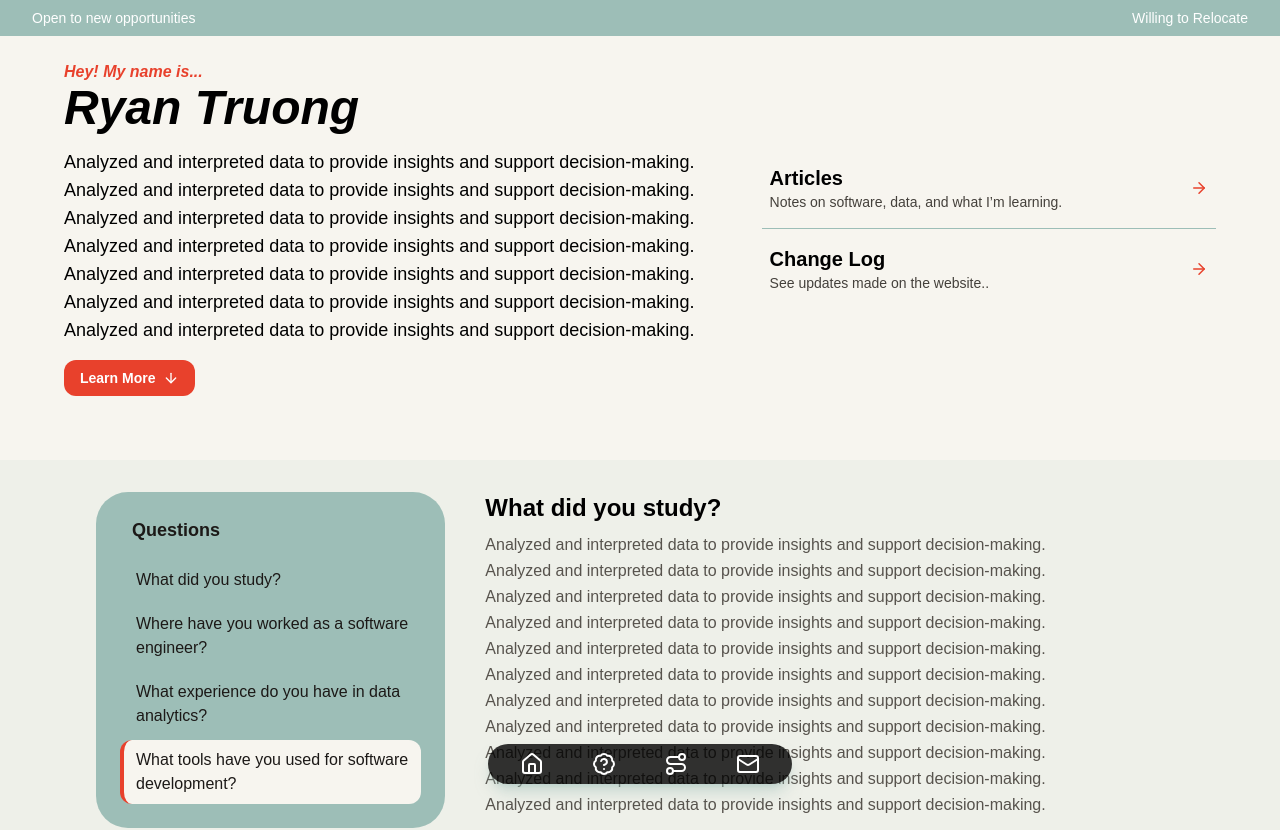
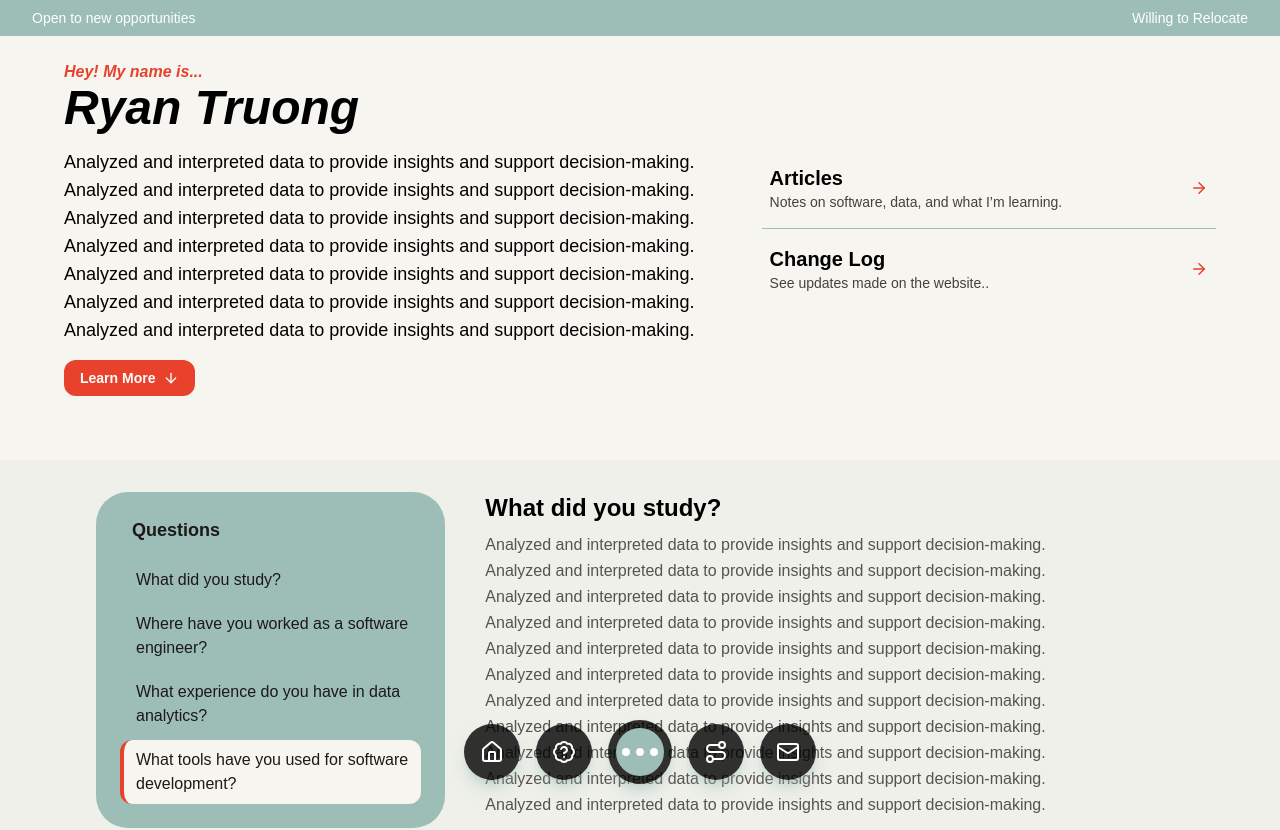
Before and after one commit to ryanctruong/personal-website, a React (Vite) app in the folder client/: page / in a window 1280 px wide. Shown: the top 830 px of the page. Built offline with nearby package versions, Linux system fonts and the light colour scheme; no server answers.

Commit message:
create nav link to apply dry to the navigation

```diff
--- /dev/null
+++ b/client/src/components/Navbar/NavLink.tsx
@@ -0,0 +1,14 @@
+import type { LucideIcon } from 'lucide-react'
+
+type NavLinkProps = {
+    href: string
+    icon: LucideIcon
+}
+
+const NavLink = ({ href, icon: Icon }: NavLinkProps) => (
+    <a href={href} className="flex items-center p-4 rounded-4xl text-md bg-[#000000]/80 text-white shadow-lg shadow-[#9dbeb7]/50 w-fit h-fit hover:bg-[#E8412C] cursor-pointer">
+        <Icon size={24} aria-hidden="true" />
+    </a>
+)
+
+export default NavLink
--- a/client/src/components/Navbar/Navbar.tsx
+++ b/client/src/components/Navbar/Navbar.tsx
@@ -1,5 +1,7 @@
 import { useEffect, useState } from 'react'
-import { House, BadgeQuestionMark, Route, Mail } from 'lucide-react'
+import { House, BadgeQuestionMark, Ellipsis, Route, Mail } from 'lucide-react'
+
+import NavLink from './NavLink'
 
 const Navbar = () => {
     const [isScrolling, setIsScrolling] = useState(false)
@@ -29,19 +31,20 @@ const Navbar = () => {
             inert={isScrolling}
             className={`fixed inset-x-0 bottom-0 z-10 flex justify-center p-4 text-center transition-[translate,opacity] duration-200 ease-out motion-reduce:transition-none ${visibilityClasses}`}
         >
-            <div className="flex justify-center gap-12 py-2 px-8 rounded-4xl text-md bg-[#000000]/80 text-white shadow-lg shadow-[#9dbeb7]/50">
-                <a href="#" className="flex items-center gap-2 cursor-pointer">
-                    <House size={24} />
-                </a>
-                <a href="#questions" className="flex items-center gap-2 cursor-pointer">
-                    <BadgeQuestionMark size={24} />
-                </a>
-                <a href="#timeline" className="flex items-center gap-2">
-                    <Route size={24} />
-                </a>
-                <a href="#contact-me" className="flex items-center gap-2 cursor-pointer">
-                    <Mail size={24} />
-                </a>
+            <div className="flex justify-center gap-4 items-center">
+                <NavLink href="#" icon={House} />
+
+                <NavLink href="#questions" icon={BadgeQuestionMark} />
+
+                <div className="p-2 rounded-4xl text-md bg-[#000000]/80 text-white shadow-lg shadow-[#9dbeb7]/50 w-fit h-fit cursor-pointer">
+                    <a href="#" className="flex items-center bg-[#9dbeb7] rounded-4xl">
+                        <Ellipsis size={48} />
+                    </a>
+                </div>
+
+                <NavLink href="#timeline" icon={Route} />
+
+                <NavLink href="#contact-me" icon={Mail} />
             </div>
         </nav>
     );
```
